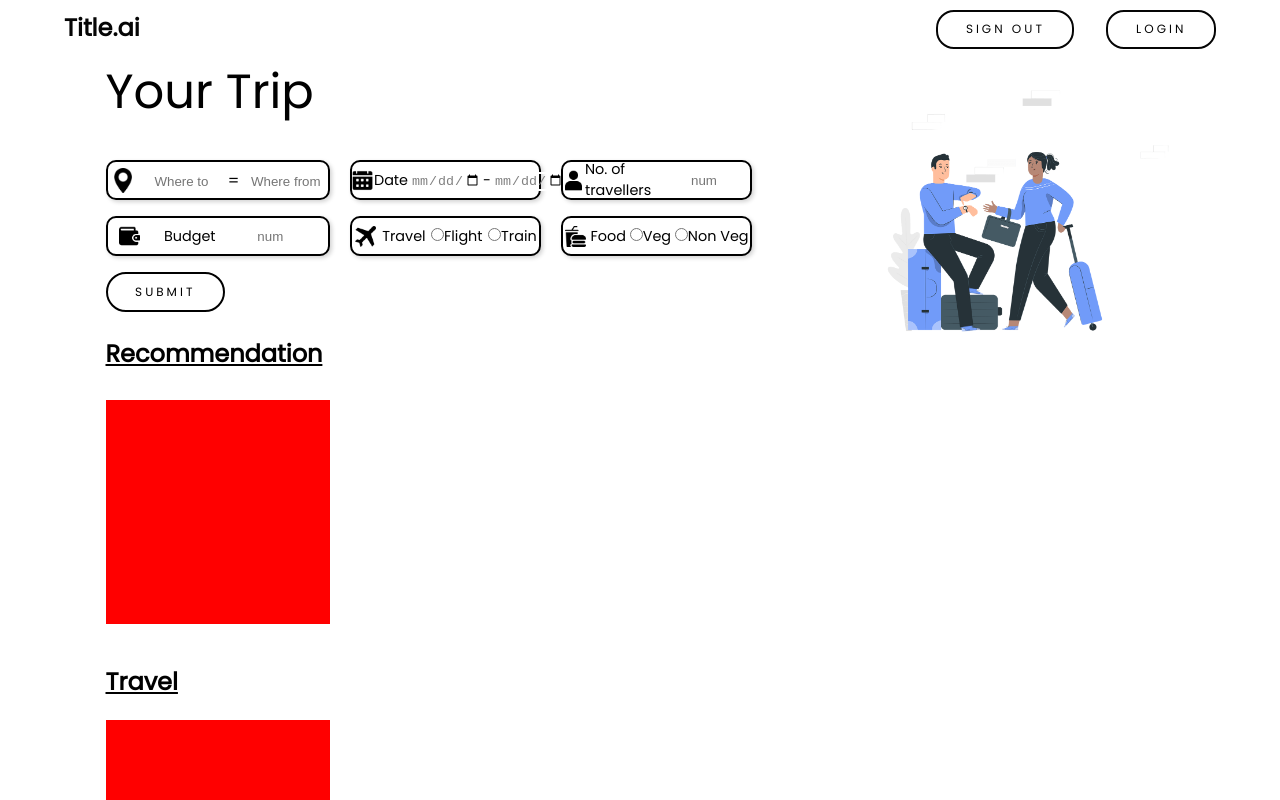
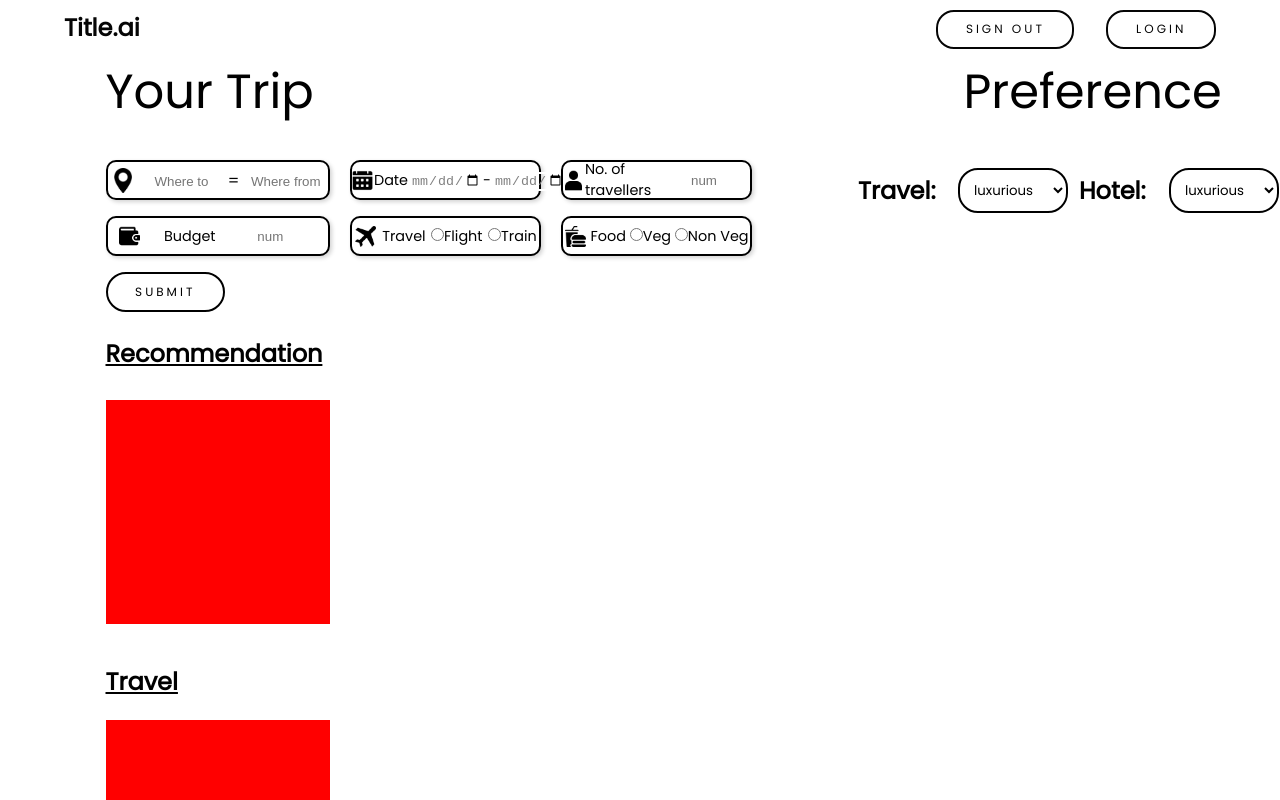
Before and after one commit to Shashwatm74/hackout23, a Next.js app: page /dashboard in a window 1280 px wide. Shown: the top 800 px of the page. Built offline with nearby package versions, Linux system fonts and the light colour scheme; no server answers.

Commit message:
ui of dashboarfd completed

```diff
--- a/pages/dashboard/index.jsx
+++ b/pages/dashboard/index.jsx
@@ -46,7 +46,23 @@ function Dashboard() {
                         <div><input type="radio" name="radio" />Non Veg</div>
                     </div>
                     <button className={styles.submit}>Submit</button>
-                    <div className={styles.img}>
+                    {/* <div className={styles.img}></div> */}
+                    <h1 className={styles.title2}>Preference</h1>
+                    <h1 className={styles.preftrav}>Travel:</h1>
+                    <div className={styles.menu1}>
+                        <select>
+                            <option value="0">luxurious</option>
+                            <option value="1">Attractive</option>
+                            <option value="2">Economic</option>
+                        </select>
+                    </div>
+                    <h1 className={styles.prefhot}>Hotel:</h1>
+                    <div className={styles.menu2}>
+                        <select>
+                            <option value="0">luxurious</option>
+                            <option value="1">Attractive</option>
+                            <option value="2">Economic</option>
+                        </select>
                     </div>
                     <h1 className={styles.recc}>Recommendation</h1>
                     <div className={styles.card1}></div>
--- a/styles/components/dashboard/dashboard.module.scss
+++ b/styles/components/dashboard/dashboard.module.scss
@@ -9,6 +9,15 @@
 .title {
     grid-row: 8/ span 3;
     grid-column: 2/ span 2;
+    color: $secondary-color;
+    font-family: $primary-font;
+    font-size: 3em;
+    font-weight: lighter;
+}
+
+.title2 {
+    grid-row: 8/ span 3;
+    grid-column: 10/ span 2;
     color: $secondary-color;
     font-family: $primary-font;
     font-size: 3em;
@@ -194,13 +203,51 @@
     grid-column: 2/ span 1;
 }
 
-.img {
-    background: url(./travel.png);
-    background-size: cover;
-    background-repeat: no-repeat;
-    grid-row: 9/ span 35;
-    grid-column: 9/ span 3;
-    margin-left: 20px;
+// .img {
+//     background: url(./travel.png);
+//     background-size: cover;
+//     background-repeat: no-repeat;
+//     grid-row: 11/ span 35;
+//     grid-column: 10/ span 3;
+//     margin-left: 20px;
+// }
+
+.menu1 {
+    grid-row: 22/ span 10;
+    grid-column: 9/ span 2;
+    margin-left: 100px;
+}
+
+.menu1 select {
+    border-radius: 20px;
+    border: 2px solid $secondary-color;
+    padding: 10px;
+    font-family: $primary-font;
+}
+
+.menu1 select option {
+    border-radius: 20px;
+    border: 2px solid $secondary-color;
+    padding: 10px;
+}
+
+.menu2 {
+    grid-row: 22/ span 10;
+    grid-column: 11/ span 2;
+    margin-left: 100px;
+}
+
+.menu2 select {
+    border-radius: 20px;
+    border: 2px solid $secondary-color;
+    padding: 10px;
+    font-family: $primary-font;
+}
+
+.menu2 select option {
+    border-radius: 20px;
+    border: 2px solid $secondary-color;
+    padding: 10px;
 }
 
 .recc {
@@ -262,3 +309,18 @@
     grid-column: 2/ span 2;
     grid-row: 171/ span 28;
 }
+
+.preftrav {
+    grid-row: 22/ span 10;
+    grid-column: 9/ span 1;
+    margin-top: 5px;
+    font-family: $primary-font;
+}
+
+.prefhot {
+    grid-row: 22/ span 10;
+    grid-column: 11/ span 1;
+    margin-top: 5px;
+    margin-left: 10px;
+    font-family: $primary-font;
+}
```
